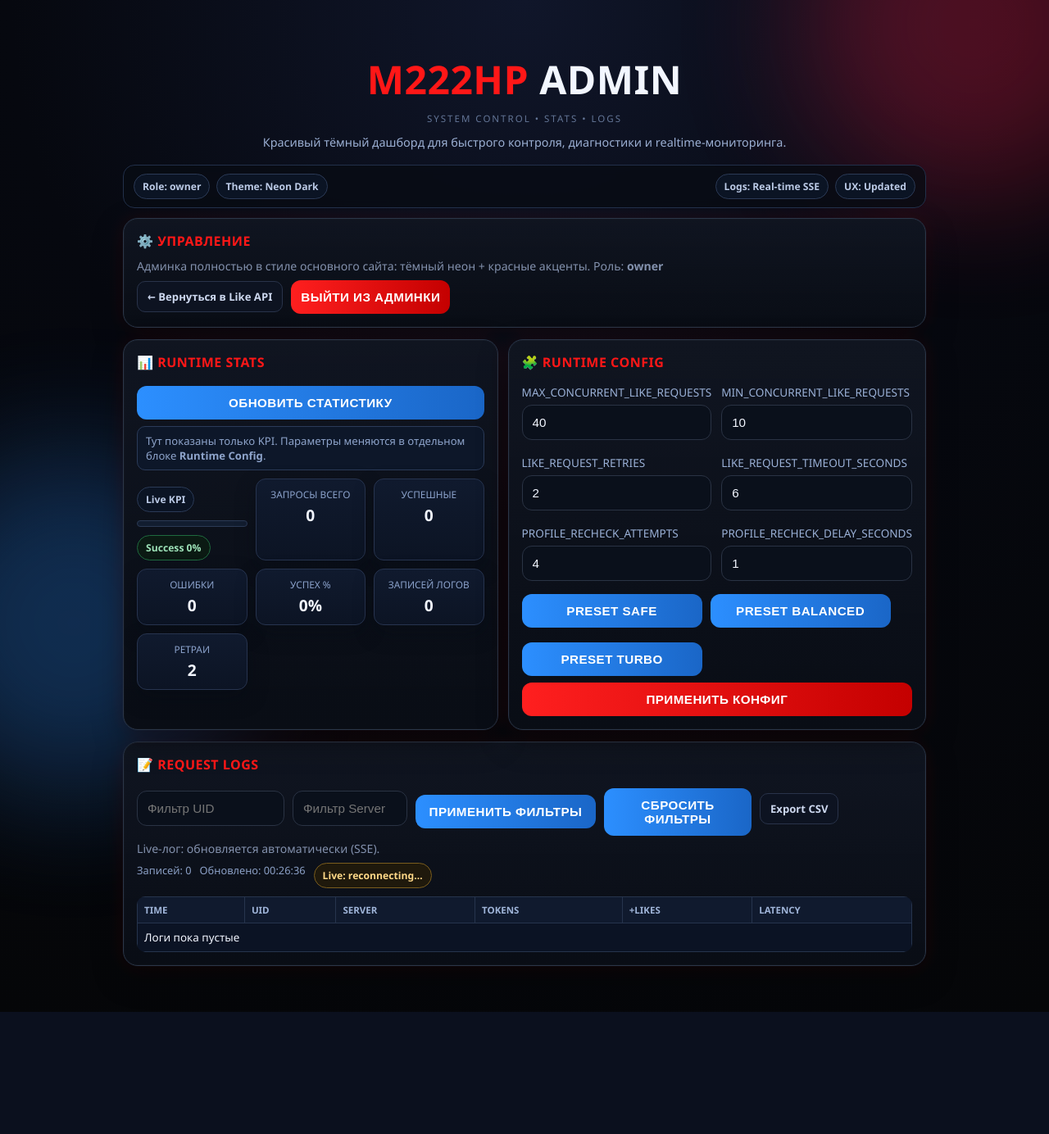
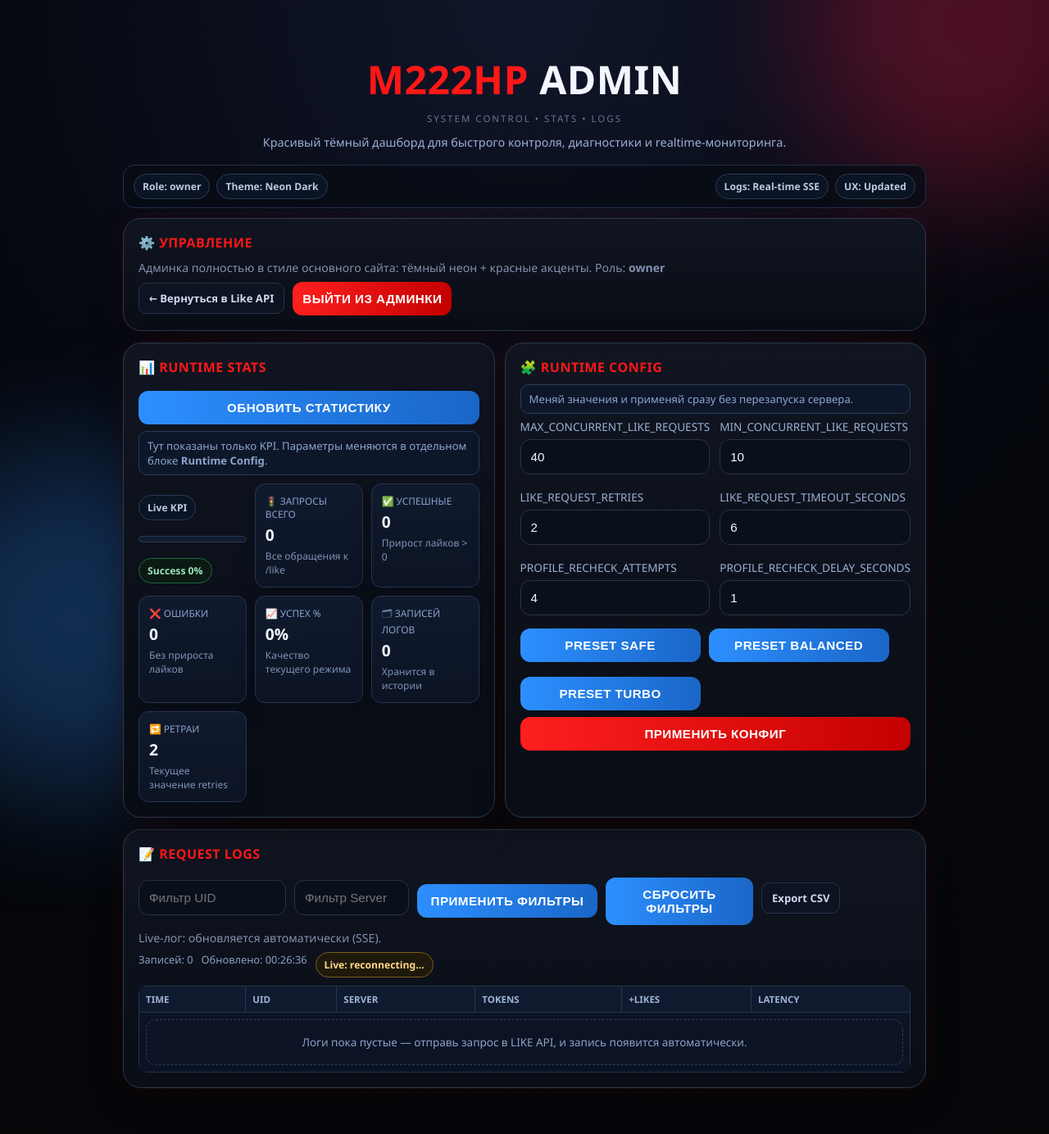
Before and after one commit to nursailauov/like, a Flask app: page /admin in a window 1280 px wide. Shown: the whole page at 82% size. Before the commit the page ends 1235 px from the top, so only its background shows below. Run offline with Flask 3, Linux system fonts and the light colour scheme; the visitor is signed in with stand-in values (Sample User, id 1); data that the repository does not hold is empty.

Commit message:
Polish admin visuals and improve runtime/logs UX copy

```diff
--- a/templates/admin.html
+++ b/templates/admin.html
@@ -108,13 +108,18 @@
         linear-gradient(180deg, rgba(255,255,255,0.02), rgba(255,255,255,0)) ,
         var(--card);
       border: 1px solid #2b3648;
-      border-radius: 18px;
-      padding: 16px;
+      border-radius: 22px;
+      padding: 18px;
       box-shadow:
         0 0 0 1px rgba(255,255,255,.02) inset,
         0 14px 36px rgba(0,0,0,.35),
         0 0 24px rgba(255, 20, 20, 0.09);
       margin-bottom: 14px;
+      animation: panelIn .24s ease;
+    }
+    @keyframes panelIn {
+      from { opacity: 0; transform: translateY(6px); }
+      to { opacity: 1; transform: translateY(0); }
     }
 
     .title {
@@ -215,12 +220,13 @@
       border:1px solid #27344f;
       border-radius:12px;
       background: linear-gradient(180deg, #101a2e, #0c1424);
-      padding:10px;
-      text-align:center;
+      padding:12px;
+      text-align:left;
     }
 
     .metric .k { color:#8ba2cb; font-size:.74rem; text-transform:uppercase; }
     .metric .v { font-size:1.2rem; font-weight:900; margin-top:4px; }
+    .metric .s { margin-top: 4px; font-size: .75rem; color: #7f93b6; }
     .metric {
       box-shadow: 0 10px 24px rgba(6, 11, 21, .35);
     }
@@ -244,6 +250,14 @@
     .table tbody tr:nth-child(even) td { background: #0d1628; }
     .table tbody tr:hover td { background: #14213a; }
     .table-wrap { overflow:auto; border-radius: 10px; }
+    .empty-state {
+      text-align: center;
+      border: 1px dashed #2e3e5d;
+      border-radius: 12px;
+      padding: 18px 12px;
+      color: #8fa3c8;
+      background: #0b1324;
+    }
 
     .top-actions {
       display:flex;
@@ -366,6 +380,7 @@
 
         <div class="panel">
           <h3 class="title">🧩 Runtime Config</h3>
+          <div class="hint">Меняй значения и применяй сразу без перезапуска сервера.</div>
           <div class="grid" style="grid-template-columns:1fr 1fr;">
             <div><label>MAX_CONCURRENT_LIKE_REQUESTS</label><input id="cfgMaxConc" type="number" min="1" max="200"></div>
             <div><label>MIN_CONCURRENT_LIKE_REQUESTS</label><input id="cfgMinConc" type="number" min="1" max="200"></div>
@@ -454,12 +469,12 @@
               <div class="progress"><span style="width:${successRate}%"></span></div>
               <span class="pill good">Success ${formatNum(successRate)}%</span>
             </div>
-            <div class="metric"><div class="k">Запросы всего</div><div class="v">${formatNum(data.total_requests)}</div></div>
-            <div class="metric"><div class="k">Успешные</div><div class="v">${formatNum(data.success_requests)}</div></div>
-            <div class="metric"><div class="k">Ошибки</div><div class="v">${formatNum(data.failed_requests)}</div></div>
-            <div class="metric"><div class="k">Успех %</div><div class="v">${formatNum(data.success_rate_percent)}%</div></div>
-            <div class="metric"><div class="k">Записей логов</div><div class="v">${formatNum(data.log_entries)}</div></div>
-            <div class="metric"><div class="k">Ретраи</div><div class="v">${formatNum(data.config?.LIKE_REQUEST_RETRIES)}</div></div>
+            <div class="metric"><div class="k">🚦 Запросы всего</div><div class="v">${formatNum(data.total_requests)}</div><div class="s">Все обращения к /like</div></div>
+            <div class="metric"><div class="k">✅ Успешные</div><div class="v">${formatNum(data.success_requests)}</div><div class="s">Прирост лайков > 0</div></div>
+            <div class="metric"><div class="k">❌ Ошибки</div><div class="v">${formatNum(data.failed_requests)}</div><div class="s">Без прироста лайков</div></div>
+            <div class="metric"><div class="k">📈 Успех %</div><div class="v">${formatNum(data.success_rate_percent)}%</div><div class="s">Качество текущего режима</div></div>
+            <div class="metric"><div class="k">🗂 Записей логов</div><div class="v">${formatNum(data.log_entries)}</div><div class="s">Хранится в истории</div></div>
+            <div class="metric"><div class="k">🔁 Ретраи</div><div class="v">${formatNum(data.config?.LIKE_REQUEST_RETRIES)}</div><div class="s">Текущее значение retries</div></div>
           `;
 
           const conf = data.config || {};
@@ -488,7 +503,7 @@
           logsTableWrap.innerHTML = `
             <table class="table">
               <thead><tr><th>Time</th><th>UID</th><th>Server</th><th>Tokens</th><th>+Likes</th><th>Latency</th></tr></thead>
-              <tbody>${rows || '<tr><td colspan=\"6\">Логи пока пустые</td></tr>'}</tbody>
+              <tbody>${rows || '<tr><td colspan=\"6\"><div class=\"empty-state\">Логи пока пустые — отправь запрос в LIKE API, и запись появится автоматически.</div></td></tr>'}</tbody>
             </table>
           `;
           logCount.textContent = `Записей: ${logs.length}`;
```
